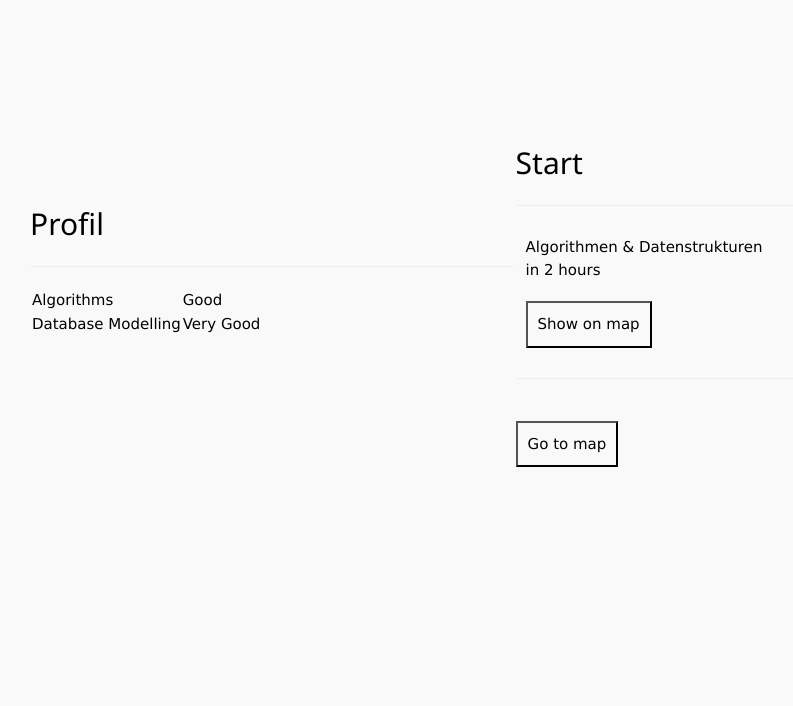
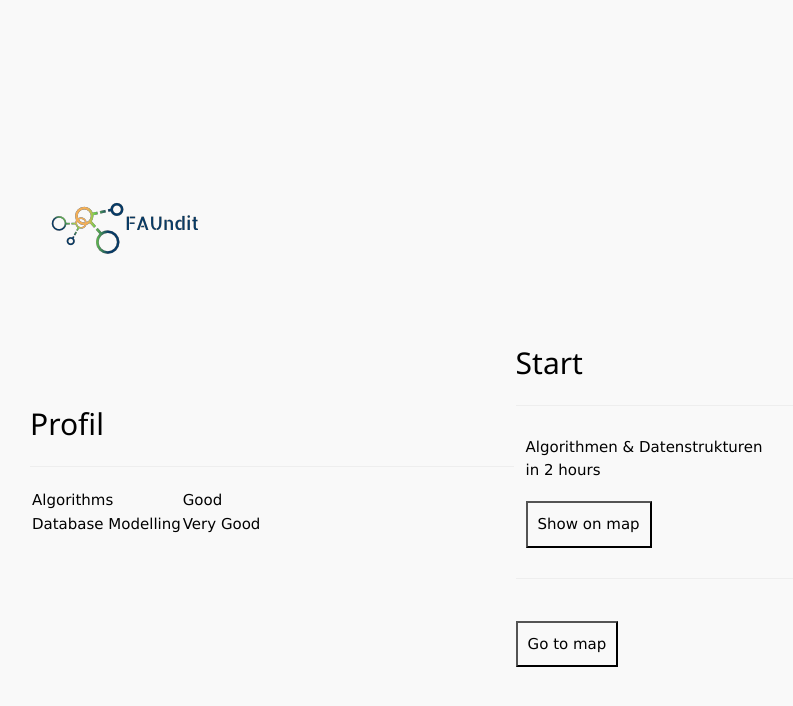
Before and after one commit to xabuloes/innovation-and-leadership, a website built with webpack: page index.html in a window 1280 px wide. Shown: the whole page, without its empty margins (100-893 px from the left). Built offline with nearby package versions, Linux system fonts and the light colour scheme; files whose address does not match are found by name; what inversify would draw is missing.

Commit message:
Add logo to start page;
-

```diff
--- a/index.html
+++ b/index.html
@@ -14,6 +14,8 @@
 <body>
 
 <div id="start-view">
+
+    <img src="./assets/jw26d9qi.bmp"/>
 
     <table id="start-view-grid">
         <tr>
```
Also changed, not shown: assets/jw26d9qi.bmp (added).
